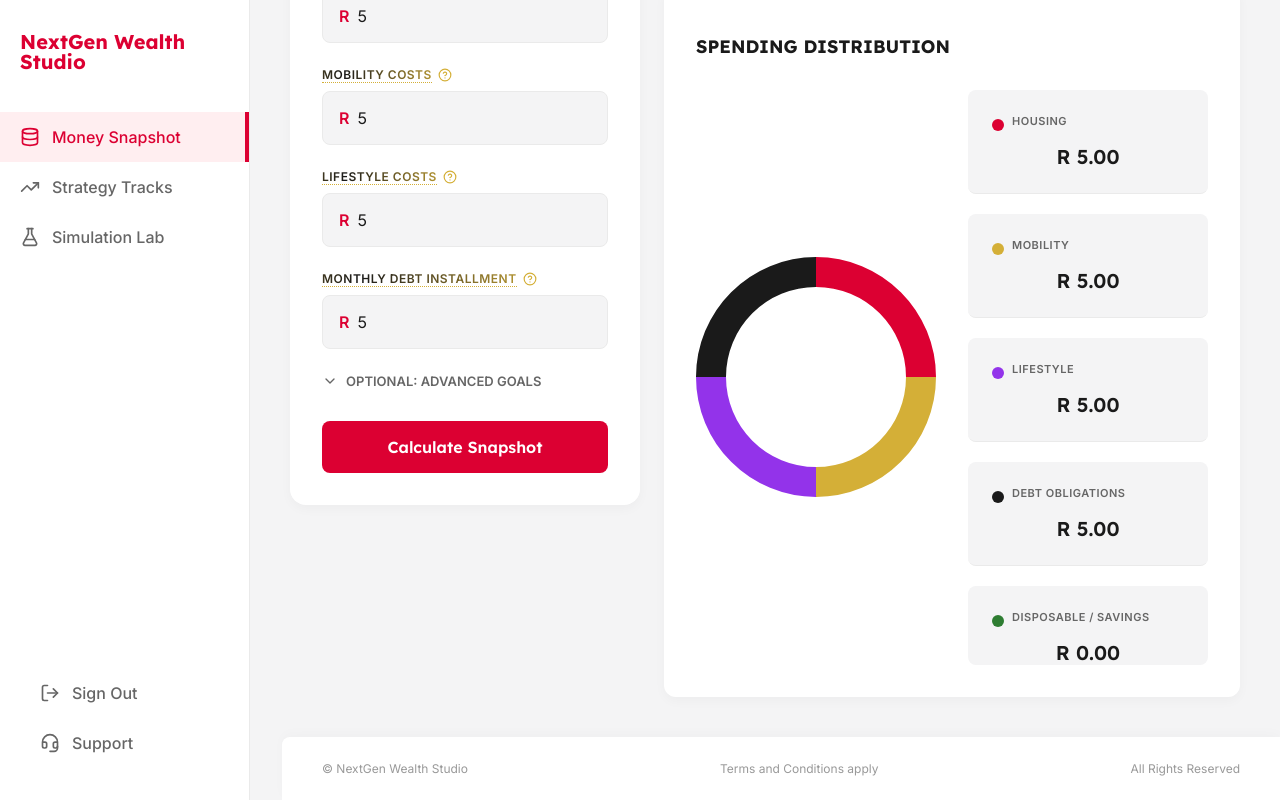
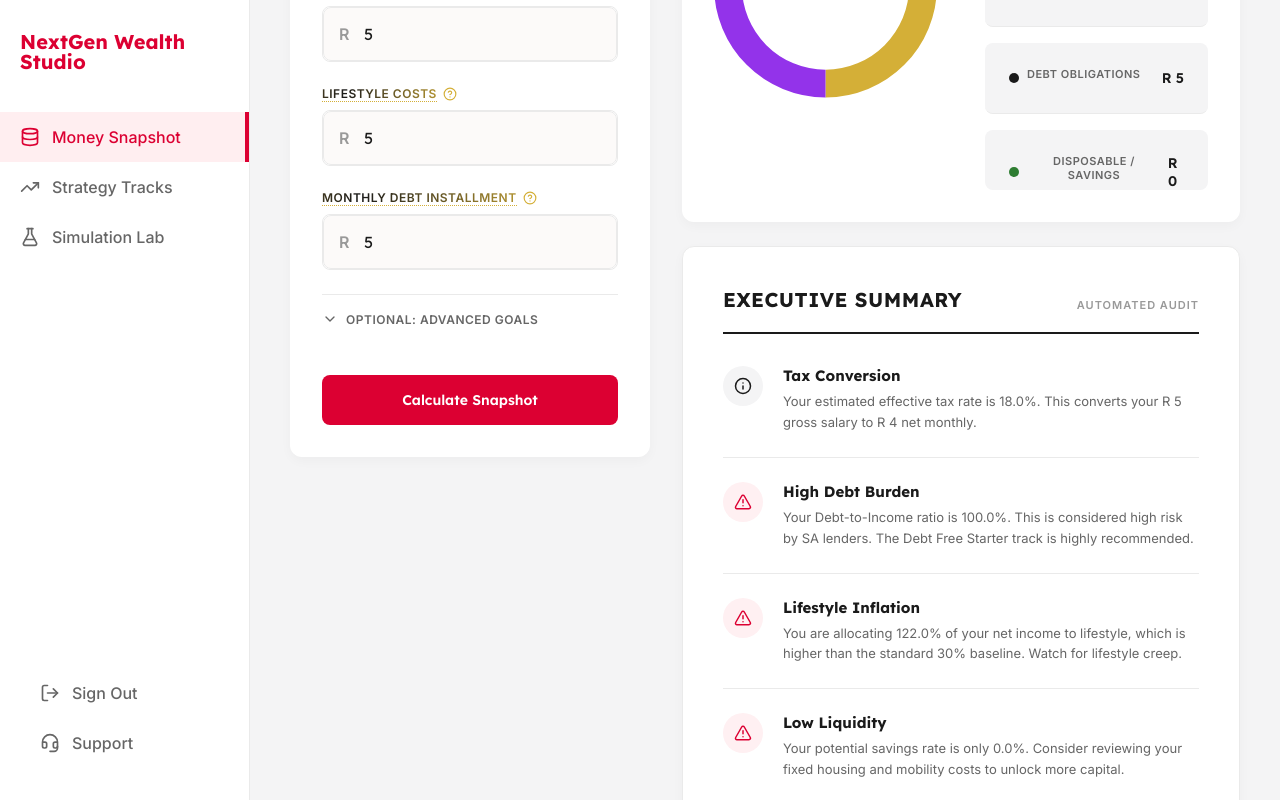
Before and after one commit to Truth2004/wealth-studio, a React (Vite) app: page /money-snapshot in a window 1280 px wide. Both pictures are taken after typing "5", "5", "5", "5", "5" into the empty fields and a click on the button "Calculate Snapshot". Built offline with nearby package versions, Linux system fonts and the light colour scheme.

Commit message:
Updated Money Snapshot
Restructured the grids and removed too much white spacie

```diff
--- a/src/pages/MoneySnapshot.jsx
+++ b/src/pages/MoneySnapshot.jsx
@@ -1,5 +1,5 @@
 import { useState } from 'react';
-import { Database, ChevronDown, ChevronUp } from 'lucide-react';
+import { Database, ChevronDown, ChevronUp, AlertTriangle, CheckCircle2, Info, Activity } from 'lucide-react';
 import { Chart as ChartJS, ArcElement, Tooltip, Legend } from 'chart.js';
 import { Doughnut } from 'react-chartjs-2';
 import TopBar from '../components/TopBar';
@@ -22,8 +22,8 @@ const MoneySnapshot = () => {
     currentSavings: financials.currentSavings || '',
     currentRA: financials.currentRA || '',
     targetHomePrice: financials.targetHomePrice || '',
-    currentTFSA: financials.currentTFSA || '',         // Linked to Context
-    liquidInvestments: financials.liquidInvestments || '' // Linked to Context
+    currentTFSA: financials.currentTFSA || '',
+    liquidInvestments: financials.liquidInvestments || ''
   });
 
   const [showAdvanced, setShowAdvanced] = useState(false);
@@ -47,7 +47,7 @@ const MoneySnapshot = () => {
   };
 
   const calculateSnapshot = (e) => {
-    e.preventDefault();
+    if (e) e.preventDefault();
 
     const gross = Number(inputs.grossSalary) || 0;
     const housing = Number(inputs.housingCosts) || 0;
@@ -88,13 +88,62 @@ const MoneySnapshot = () => {
     });
   };
 
-  const formatZAR = (amount) => amount.toLocaleString('en-ZA', { minimumFractionDigits: 2, maximumFractionDigits: 2 });
+  const formatZAR = (amount) => amount.toLocaleString('en-ZA', { minimumFractionDigits: 0, maximumFractionDigits: 0 });
 
   const housingValue = Number(inputs.housingCosts) || 0;
   const mobilityValue = Number(inputs.mobilityCosts) || 0;
   const lifestyleValue = Number(inputs.lifestyleCosts) || 0;
   const debtValue = Number(inputs.monthlyDebt) || 0;
   const leftoverValue = Math.max(0, disposableIncome);
+
+  // === KEY FINANCIAL METRICS MATH ===
+  const grossVal = Number(inputs.grossSalary) || 0;
+  const dtiRatio = grossVal > 0 ? ((debtValue / grossVal) * 100).toFixed(1) : 0;
+  const lifestyleRate = takeHomePay > 0 ? ((lifestyleValue / takeHomePay) * 100).toFixed(1) : 0;
+  const savingsRate = takeHomePay > 0 ? ((leftoverValue / takeHomePay) * 100).toFixed(1) : 0;
+  const effectiveTaxRate = grossVal > 0 ? (((grossVal - takeHomePay) / grossVal) * 100).toFixed(1) : 0;
+
+  // === DYNAMIC INSIGHTS ENGINE ===
+  const generateInsights = () => {
+    if (grossVal === 0) return [];
+    const insights = [];
+
+    // Tax Insight
+    insights.push({
+      id: 'tax',
+      title: "Tax Conversion",
+      desc: `Your estimated effective tax rate is ${effectiveTaxRate}%. This converts your R ${formatZAR(grossVal)} gross salary to R ${formatZAR(takeHomePay)} net monthly.`,
+      type: "neutral",
+      icon: <Info size={18} />
+    });
+
+    // DTI Insight
+    if (dtiRatio > 36) {
+      insights.push({ id: 'dti', title: "High Debt Burden", desc: `Your Debt-to-Income ratio is ${dtiRatio}%. This is considered high risk by SA lenders. The Debt Free Starter track is highly recommended.`, type: "warning", icon: <AlertTriangle size={18} /> });
+    } else if (dtiRatio > 0) {
+      insights.push({ id: 'dti', title: "Healthy Debt Levels", desc: `Your Debt-to-Income ratio is ${dtiRatio}%, which is well within the healthy lending threshold (< 36%).`, type: "positive", icon: <CheckCircle2 size={18} /> });
+    } else {
+      insights.push({ id: 'dti', title: "Zero Debt Profile", desc: `You have a 0% Debt-to-Income ratio. This is the ultimate foundation for rapid wealth building and loan approvals.`, type: "positive", icon: <CheckCircle2 size={18} /> });
+    }
+
+    // Lifestyle Insight
+    if (lifestyleRate > 30) {
+      insights.push({ id: 'lifestyle', title: "Lifestyle Inflation", desc: `You are allocating ${lifestyleRate}% of your net income to lifestyle, which is higher than the standard 30% baseline. Watch for lifestyle creep.`, type: "warning", icon: <AlertTriangle size={18} /> });
+    } else {
+      insights.push({ id: 'lifestyle', title: "Optimized Lifestyle", desc: `You are allocating ${lifestyleRate}% to lifestyle, typical for your income band and keeping you perfectly within the 50/30/20 rule.`, type: "positive", icon: <CheckCircle2 size={18} /> });
+    }
+
+    // Savings Insight
+    if (savingsRate >= 20) {
+      insights.push({ id: 'savings', title: "Strong Savings Velocity", desc: `Your potential savings rate is ${savingsRate}%. You have excellent free cashflow to deploy into investments or property deposits.`, type: "positive", icon: <Activity size={18} /> });
+    } else {
+      insights.push({ id: 'savings', title: "Low Liquidity", desc: `Your potential savings rate is only ${savingsRate}%. Consider reviewing your fixed housing and mobility costs to unlock more capital.`, type: "warning", icon: <AlertTriangle size={18} /> });
+    }
+
+    return insights;
+  };
+
+  const insightsList = generateInsights();
 
   const chartData = {
     labels: ['Housing', 'Mobility', 'Lifestyle', 'Debts', 'Savings'],
@@ -150,7 +199,56 @@ const MoneySnapshot = () => {
           </div>
         </div>
 
+        {/* --- FULL WIDTH DASHBOARD METRICS ROW --- */}
+        <div className="dashboard-metrics-row">
+          <div className="result-card">
+            <div>
+              <div className="card-label">
+                <Explainer
+                  term="Take Home Pay"
+                  explanation="Also known as Net Income. This is the actual cash that lands in your bank account after SARS deductions like PAYE and UIF are subtracted."
+                />
+              </div>
+              <h2 className="card-amount">R {formatZAR(takeHomePay)}</h2>
+            </div>
+            <div className="card-subtext">EST. MONTHLY AFTER TAX</div>
+          </div>
+
+          <div className="result-card primary">
+            <div>
+              <div className="card-label">
+                <Explainer
+                  term="Disposable Income"
+                  explanation="Your financial ammunition. This is the money left over after essential needs and debts are paid. Use this pool to invest, save, or upgrade your lifestyle."
+                  isDarkTheme={true}
+                />
+              </div>
+              <h2 className="card-amount">R {formatZAR(disposableIncome)}</h2>
+            </div>
+            <div className="card-subtext">LEFTOVER POOL</div>
+          </div>
+
+          <div className="result-card">
+            <div>
+              <div className="card-label">Debt-To-Income</div>
+              <h2 className={`card-amount ${dtiRatio > 36 ? 'text-red' : ''}`}>{dtiRatio}%</h2>
+            </div>
+            <div className="card-subtext">RISK THRESHOLD: 36%</div>
+          </div>
+
+          <div className="result-card">
+            <div>
+              <div className="card-label">Savings Capacity</div>
+              <h2 className={`card-amount ${savingsRate >= 20 ? 'text-green' : ''}`}>{savingsRate}%</h2>
+            </div>
+            <div className="card-subtext">TARGET MINIMUM: 20%</div>
+          </div>
+        </div>
+
+        {/* --- SPLIT LAYOUT GRID --- */}
         <div className="snapshot-grid">
+
+          {/* LEFT SIDE: INPUT FORM */}
           <div className="input-card h-fit">
             <h3>Input Your Financials</h3>
             <form onSubmit={calculateSnapshot}>
@@ -255,7 +353,6 @@ const MoneySnapshot = () => {
                     </div>
                   </div>
 
-                  {/* NEW FIELD: Current TFSA Balance */}
                   <div className="form-group">
                     <label>
                       <Explainer
@@ -269,7 +366,6 @@ const MoneySnapshot = () => {
                     </div>
                   </div>
 
-                  {/* NEW FIELD: Taxable Brokerage Accounts */}
                   <div className="form-group">
                     <label>
                       <Explainer
@@ -310,32 +406,8 @@ const MoneySnapshot = () => {
             </form>
           </div>
 
-          <div className="result-card">
-            <div>
-              <div className="card-label">
-                <Explainer
-                  term="Take Home Pay"
-                  explanation="Also known as Net Income. This is the actual cash that lands in your bank account after SARS deductions like PAYE and UIF are subtracted."
-                />
-              </div>
-              <h2 className="card-amount">R {formatZAR(takeHomePay)}</h2>
-            </div>
-            <div className="card-subtext">EST. MONTHLY AFTER TAX</div>
-          </div>
-
-          <div className="result-card primary">
-            <div>
-              <div className="card-label">
-                <Explainer
-                  term="Disposable Income"
-                  explanation="Your financial ammunition. This is the money left over after essential needs and debts are paid. Use this pool to invest, save, or upgrade your lifestyle."
-                  isDarkTheme={true}
-                />
-              </div>
-              <h2 className="card-amount">R {formatZAR(disposableIncome)}</h2>
-            </div>
-            <div className="card-subtext">LEFTOVER POOL</div>
-          </div>
+          {/* RIGHT SIDE: ANALYTICS & INSIGHTS */}
+          <div className="results-column">
 
             <div className="chart-card">
               <h3>Spending Distribution</h3>
@@ -390,6 +462,28 @@ const MoneySnapshot = () => {
               </div>
             </div>
 
+            {/* PREMIUM EXECUTIVE SUMMARY */}
+            {insightsList.length > 0 && (
+              <div className="executive-insights-card">
+                <div className="executive-header">
+                  <h3 className="executive-title">Executive Summary</h3>
+                  <span className="executive-subtitle">Automated Audit</span>
+                </div>
+                <div className="executive-list">
+                  {insightsList.map(insight => (
+                    <div key={insight.id} className={`executive-item type-${insight.type}`}>
+                      <div className="executive-icon-wrapper">{insight.icon}</div>
+                      <div className="executive-content">
+                        <div className="executive-item-title">{insight.title}</div>
+                        <div className="executive-item-desc">{insight.desc}</div>
+                      </div>
+                    </div>
+                  ))}
+                </div>
+              </div>
+            )}
+
+          </div>
         </div>
       </div>
     </>
--- a/src/styles/MoneySnapshot.css
+++ b/src/styles/MoneySnapshot.css
@@ -1,165 +1,192 @@
+/* =========================================
+   MONEY SNAPSHOT SPECIFICS
+========================================= */
+
 .snapshot-welcome {
-  margin-bottom: 32px;
+  margin-bottom: 40px;
 }
 
 .snapshot-welcome-subtitle {
   color: #dc0032;
-  font-size: 18px;
-  margin-bottom: 8px;
-  margin-top: 0;
+  font-size: 14px;
+  font-weight: 700;
+  margin: 0 0 12px 0;
+  text-transform: uppercase;
+  letter-spacing: 1px;
 }
 
 .snapshot-welcome-title {
   font-size: 42px;
-  margin: 0;
   color: #1a1a1a;
+  margin: 0 0 16px 0;
+  letter-spacing: -0.5px;
 }
 
 .snapshot-welcome-desc {
   color: #666;
-  margin-top: 8px;
+  font-size: 16px;
+  margin: 0;
 }
 
 .text-gold {
   color: #d4af37;
 }
 
-/*Intro section*/
+/* --- Blueprint Section --- */
 .blueprint-section {
-  margin-top: 40px;
-  padding-top: 48px;
+  background-color: #fcfaf9;
+  border-radius: 16px;
+  padding: 40px;
   margin-bottom: 48px;
-  padding-bottom: 48px;
-  border-top: 2px solid #1a1a1a;
-  border-bottom: 2px solid #1a1a1a;
+  border: 1px solid #eaeaea;
 }
 
 .blueprint-header {
-  text-align: center;
-  max-width: 880px;
-  margin: 0 auto 56px auto;
+  margin-bottom: 32px;
 }
 
 .blueprint-title {
-  display: inline-block;
-  font-family: 'Lexend', sans-serif;
-  font-size: 18px;
-  font-weight: 700;
+  font-size: 24px;
   color: #1a1a1a;
-  margin-bottom: 16px;
-  padding-bottom: 12px;
-  border-bottom: 2px solid #1a1a1a;
-  line-height: 1.4;
+  margin: 0 0 16px 0;
 }
 
 .blueprint-intro {
-  font-size: 16px;
   color: #666;
-  line-height: 1.7;
+  font-size: 14px;
+  line-height: 1.6;
+  max-width: 800px;
   margin: 0;
 }
 
 .blueprint-grid {
   display: grid;
   grid-template-columns: repeat(3, 1fr);
-  gap: 40px;
+  gap: 32px;
 }
 
 .blueprint-column h3 {
-  font-family: 'Lexend', sans-serif;
-  font-size: 18px;
-  font-weight: 700;
-  color: #1a1a1a;
-  margin-bottom: 16px;
-  padding-bottom: 12px;
-  border-bottom: 2px solid #1a1a1a;
+  font-size: 14px;
+  color: #dc0032;
+  text-transform: uppercase;
+  letter-spacing: 1px;
+  margin: 0 0 12px 0;
 }
 
 .blueprint-column p {
-  font-size: 14px;
   color: #666;
-  line-height: 1.7;
+  font-size: 13px;
+  line-height: 1.6;
   margin: 0;
 }
 
-/*My main layout*/
+/* --- NEW DASHBOARD METRICS ROW --- */
+.dashboard-metrics-row {
+  display: grid;
+  grid-template-columns: repeat(4, 1fr);
+  gap: 24px;
+  margin-bottom: 32px;
+}
+
+/* --- Main Layout Grid --- */
 .snapshot-grid {
   display: grid;
-  grid-template-columns: 350px 1fr 1fr;
-  gap: 24px;
-  margin-top: 24px;
-}
-
-.input-card {
-  background-color: #ffffff;
-  padding: 32px;
-  border-radius: 16px;
-  box-shadow: 0 4px 12px rgba(0, 0, 0, 0.03);
-  grid-row: span 2;
+  grid-template-columns: 360px 1fr;
+  gap: 32px;
+  align-items: start;
 }
 
 .h-fit {
   height: fit-content;
 }
 
+.results-column {
+  display: flex;
+  flex-direction: column;
+  gap: 24px;
+}
+
+/* --- Metric & Result Cards --- */
+.input-card, .result-card, .chart-card {
+  background-color: #ffffff;
+  padding: 32px;
+  border-radius: 12px;
+  box-shadow: 0 4px 12px rgba(0, 0, 0, 0.03);
+}
+
 .input-card h3 {
-  font-family: 'Lexend', sans-serif;
   font-size: 18px;
-  margin-bottom: 24px;
   color: #1a1a1a;
-  text-transform: uppercase;
+  margin: 0 0 24px 0;
 }
 
 .form-group {
-  margin-bottom: 20px;
+  margin-bottom: 24px;
 }
 
-.mb-0 {
-  margin-bottom: 0 !important;
+.form-group.mb-0 {
+  margin-bottom: 0;
 }
 
 .form-group label {
   display: block;
   font-size: 12px;
-  font-weight: 600;
-  color: #dc0032;
+  font-weight: 700;
+  color: #666;
   margin-bottom: 8px;
   text-transform: uppercase;
   letter-spacing: 0.5px;
 }
 
-.form-group p {
-  font-size: 12px;
-  color: #999;
-  margin-bottom: 8px;
-}
-
 .input-wrapper {
+  position: relative;
   display: flex;
   align-items: center;
-  background-color: #f4f4f5;
-  border-radius: 8px;
-  padding: 0 16px;
 }
 
 .currency-symbol {
-  color: #dc0032;
+  position: absolute;
+  left: 16px;
+  color: #999;
   font-weight: 600;
-  margin-right: 8px;
+  font-size: 16px;
 }
 
 .financial-input {
-  border: none;
-  background: transparent;
-  padding: 16px 0;
-  font-family: 'Inter', sans-serif;
+  width: 100%;
+  padding: 16px 16px 16px 40px;
+  border: 1px solid #eaeaea;
+  border-radius: 8px;
+  font-family: 'Lexend', sans-serif;
   font-size: 16px;
-  width: 100%;
   color: #1a1a1a;
+  outline: none;
+  transition: all 0.2s ease;
+  background-color: #fcfaf9;
 }
 
 .financial-input:focus {
-  outline: none;
+  border-color: #1a1a1a;
+  background-color: #ffffff;
+}
+
+.calc-button {
+  width: 100%;
+  background-color: #dc0032;
+  color: #ffffff;
+  border: none;
+  padding: 16px;
+  border-radius: 8px;
+  font-family: 'Lexend', sans-serif;
+  font-weight: 600;
+  font-size: 14px;
+  cursor: pointer;
+  transition: background-color 0.2s;
+  margin-top: 32px;
+}
+
+.calc-button:hover {
+  background-color: #b30029;
 }
 
 .advanced-toggle-btn {
@@ -167,12 +194,15 @@
   align-items: center;
   gap: 8px;
   color: #666;
-  font-size: 13px;
-  font-weight: 600;
+  font-size: 12px;
+  font-weight: 700;
+  text-transform: uppercase;
+  letter-spacing: 0.5px;
   cursor: pointer;
-  margin: 24px 0 16px 0;
-  text-transform: uppercase;
-  transition: color 0.2s ease;
+  padding: 16px 0;
+  border-top: 1px solid #eaeaea;
+  margin-top: 8px;
+  transition: color 0.2s;
 }
 
 .advanced-toggle-btn:hover {
@@ -180,137 +210,103 @@
 }
 
 .advanced-inputs-panel {
-  background-color: #f9f9f9;
-  padding: 16px;
-  border-radius: 8px;
-  margin-bottom: 16px;
+  padding-top: 16px;
+  animation: slideDown 0.3s ease-out forwards;
 }
 
-.calc-button {
-  width: 100%;
-  background-color: #dc0032;
-  color: white;
-  border: none;
-  padding: 16px;
-  border-radius: 8px;
-  font-family: 'Lexend', sans-serif;
-  font-weight: 600;
-  font-size: 16px;
-  cursor: pointer;
-  margin-top: 16px;
-  transition: background-color 0.2s ease;
+@keyframes slideDown {
+  from { opacity: 0; transform: translateY(-10px); }
+  to { opacity: 1; transform: translateY(0); }
 }
 
-.calc-button:hover {
-  background-color: #b30029;
-}
-
+/* --- Results Cards --- */
 .result-card {
-  background-color: #ffffff;
-  padding: 32px;
-  border-radius: 16px;
-  box-shadow: 0 4px 12px rgba(0, 0, 0, 0.03);
   display: flex;
   flex-direction: column;
   justify-content: space-between;
 }
 
 .result-card.primary {
-  background-color: #dc0032;
-  color: white;
+  background-color: #1a1a1a;
+  color: #ffffff;
 }
 
 .card-label {
   font-size: 12px;
-  font-weight: 600;
+  font-weight: 700;
+  color: #999;
+  margin-bottom: 8px;
   text-transform: uppercase;
   letter-spacing: 0.5px;
-  margin-bottom: 16px;
-}
-
-.result-card:not(.primary) .card-label {
-  color: #dc0032;
-}
-
-.result-card.primary .card-label,
-.result-card.primary .card-subtext {
-  color: rgba(255, 255, 255, 0.8);
 }
 
 .card-amount {
-  font-family: 'Lexend', sans-serif;
-  font-size: 48px;
-  font-weight: 700;
+  font-size: 32px;
   margin: 0;
 }
 
-.card-subtext {
-  font-size: 12px;
-  margin-top: auto;
-  padding-top: 24px;
+.result-card.primary .card-amount {
+  color: #d4af37;
 }
 
-.result-card:not(.primary) .card-subtext {
-  color: #dc0032;
-  font-weight: 600;
+.card-subtext {
+  font-size: 10px;
+  font-weight: 700;
+  color: #999;
+  text-transform: uppercase;
+  letter-spacing: 1px;
+  margin-top: 32px;
 }
 
-/*Spending distribution chart*/
-.chart-card {
-  background-color: #ffffff;
-  padding: 32px;
-  border-radius: 16px;
-  box-shadow: 0 4px 12px rgba(0, 0, 0, 0.03);
-  grid-column: span 2;
-  display: flex;
-  flex-direction: column;
-  justify-content: center;
-}
+.text-red { color: #dc0032; }
+.text-green { color: #2e7d32; }
 
+/* --- Chart Layout --- */
 .chart-card h3 {
-  font-family: 'Lexend', sans-serif;
   font-size: 18px;
-  margin-bottom: 32px;
   color: #1a1a1a;
-  text-transform: uppercase;
+  margin: 0 0 32px 0;
 }
 
 .chart-layout {
   display: flex;
   align-items: center;
-  justify-content: space-around;
-  gap: 32px;
+  gap: 48px;
 }
 
 .chart-container {
   width: 200px;
   height: 200px;
   flex-shrink: 0;
+  position: relative;
 }
 
 .chart-empty-state {
-  height: 100%;
+  position: absolute;
+  top: 0; left: 0; right: 0; bottom: 0;
   display: flex;
   align-items: center;
   justify-content: center;
-  color: #999;
   background-color: #f4f4f5;
   border-radius: 50%;
   font-size: 12px;
+  font-weight: 600;
+  color: #999;
   text-align: center;
-  padding: 16px;
+  padding: 20px;
 }
 
 .chart-breakdown {
   flex: 1;
   display: flex;
   flex-direction: column;
-  gap: 20px;
+  gap: 16px;
 }
 
 .breakdown-item {
   display: flex;
-  flex-direction: column;
+  justify-content: space-between;
+  align-items: center;
   padding-bottom: 12px;
   border-bottom: 1px solid #eaeaea;
 }
@@ -324,21 +320,24 @@
   display: flex;
   align-items: center;
   gap: 8px;
-  margin-bottom: 8px;
 }
 
 .color-dot {
-  width: 12px;
-  height: 12px;
+  width: 10px;
+  height: 10px;
   border-radius: 50%;
 }
 
-/* NEW Breakdown Colors */
 .bg-housing { background-color: #dc0032; }
 .bg-mobility { background-color: #d4af37; }
 .bg-lifestyle { background-color: #9333ea; }
 .bg-debt { background-color: #1a1a1a; }
 .bg-savings { background-color: #2e7d32; }
+
+.breakdown-label {
+  font-size: 12px;
+  font-weight: 600;
+}
 
 .text-housing { color: #dc0032; }
 .text-mobility { color: #d4af37; }
@@ -346,16 +345,103 @@
 .text-debt { color: #1a1a1a; }
 .text-savings { color: #2e7d32; }
 
-.breakdown-label {
-  font-size: 12px;
+.breakdown-amount {
+  font-family: 'Lexend', sans-serif;
+  font-size: 14px;
   font-weight: 600;
+  color: #1a1a1a;
+}
+
+/* --- PREMIUM EXECUTIVE SUMMARY --- */
+.executive-insights-card {
+  background-color: #ffffff;
+  padding: 40px;
+  border-radius: 12px;
+  box-shadow: 0 4px 12px rgba(0, 0, 0, 0.03);
+  border: 1px solid #eaeaea;
+}
+
+.executive-header {
+  display: flex;
+  justify-content: space-between;
+  align-items: flex-end;
+  padding-bottom: 20px;
+  border-bottom: 2px solid #1a1a1a;
+  margin-bottom: 8px;
+}
+
+.executive-title {
+  font-family: 'Lexend', sans-serif;
+  font-size: 20px;
+  font-weight: 700;
+  color: #1a1a1a;
+  margin: 0;
   text-transform: uppercase;
   letter-spacing: 0.5px;
 }
 
-.breakdown-amount {
-  font-family: 'Lexend', sans-serif;
-  font-size: 20px;
-  font-weight: 600;
+.executive-subtitle {
+  font-size: 11px;
+  font-weight: 700;
+  color: #999;
+  text-transform: uppercase;
+  letter-spacing: 1px;
+}
+
+.executive-list {
+  display: flex;
+  flex-direction: column;
+}
+
+.executive-item {
+  display: flex;
+  align-items: flex-start;
+  gap: 20px;
+  padding: 24px 0;
+  border-bottom: 1px solid #eaeaea;
+}
+
+.executive-item:last-child {
+  border-bottom: none;
+  padding-bottom: 0;
+}
+
+.executive-icon-wrapper {
+  width: 40px;
+  height: 40px;
+  border-radius: 50%;
+  display: flex;
+  align-items: center;
+  justify-content: center;
+  flex-shrink: 0;
+}
+
+.executive-item.type-positive .executive-icon-wrapper {
+  background-color: #e8f5e9;
+  color: #2e7d32;
+}
+
+.executive-item.type-warning .executive-icon-wrapper {
+  background-color: #fff0f2;
+  color: #dc0032;
+}
+
+.executive-item.type-neutral .executive-icon-wrapper {
+  background-color: #f4f4f5;
   color: #1a1a1a;
 }
+
+.executive-item-title {
+  font-family: 'Lexend', sans-serif;
+  font-size: 15px;
+  font-weight: 700;
+  color: #1a1a1a;
+  margin-bottom: 6px;
+}
+
+.executive-item-desc {
+  font-size: 13px;
+  color: #666;
+  line-height: 1.6;
+  margin: 0;
+}
```
Lines whose indentation alone changed are shown as unchanged.
